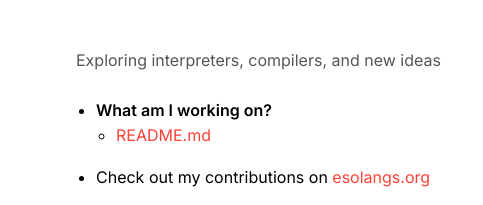
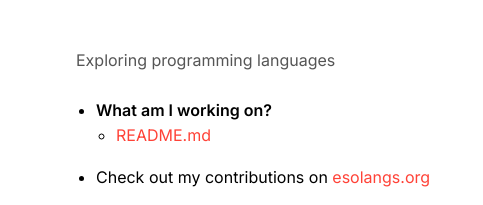
Before and after one commit to subrange/subrange.github.io, a plain HTML site: page index.html in a window 1280 px wide. Shown: the top 205 px of the page, 169-652 px from the left. Drawn offline with Linux system fonts and the light colour scheme.

Commit message:
Update moto

```diff
--- a/index.html
+++ b/index.html
@@ -53,7 +53,7 @@
 <body>
   <img src="assets/subrange.png" alt="Subrange logo">
   <div>
-    <h2>Exploring interpreters, compilers, and new ideas</h2>
+    <h2>Exploring programming languages</h2>
 
     <ul>
       <li><strong>What am I working on?</strong>
```
